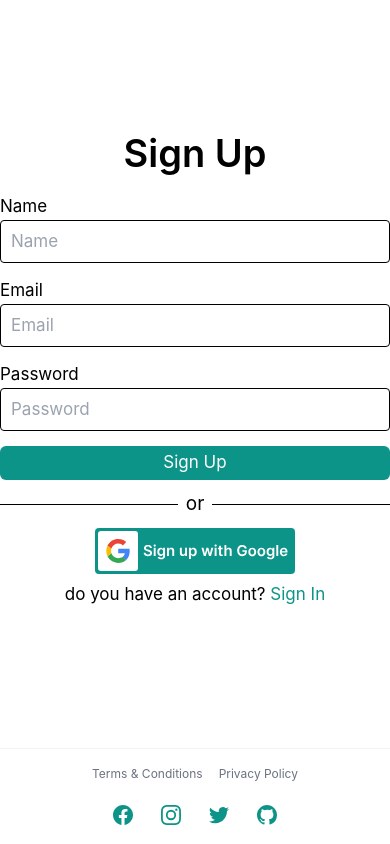
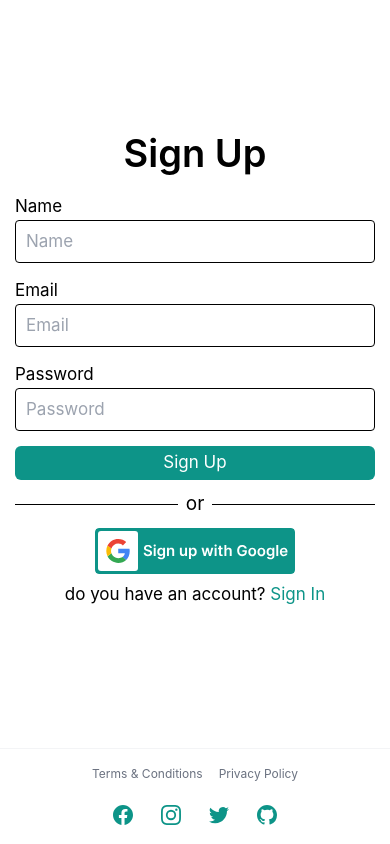
Before and after one commit to svkhrobbeck/super-todo, a React (Vite) app in the folder client/: page /sign-up in a window 390 px wide. Built offline with nearby package versions, Linux system fonts and the light colour scheme; no server answers; a web font is replaced by a local one.

Commit message:
make sign-in and sign-up pages responsive

```diff
--- a/client/src/pages/sign-in.jsx
+++ b/client/src/pages/sign-in.jsx
@@ -50,7 +50,7 @@ const SignInPage = () => {
       <Helmet>
         <title>Todo Application | Sign In</title>
       </Helmet>
-      <div className="flex flex-col justify-center items-center w-full h-screen">
+      <section className="container flex flex-col justify-center items-center w-full h-screen">
         <Form className="max-w-[480px] w-full flex flex-col" method="POST">
           <h2 className="font-semibold text-[38px] mb-3 text-center">
             Sign In
@@ -71,7 +71,10 @@ const SignInPage = () => {
           </div>
         </Form>
 
-        <button className="mb-2" onClick={() => signInWithGoogle()}>
+        <button
+          className="mb-2 rounded-[4px] overflow-hidden"
+          onClick={() => signInWithGoogle()}
+        >
           <img src={signInBtn} alt="sign-in with google" />
         </button>
 
@@ -81,7 +84,7 @@ const SignInPage = () => {
             Sign Up
           </Link>
         </p>
-      </div>
+      </section>
     </>
   );
 };
--- a/client/src/pages/sign-up.jsx
+++ b/client/src/pages/sign-up.jsx
@@ -39,7 +39,7 @@ const SignUpPage = () => {
       <Helmet>
         <title>Todo Application | Sign Up</title>
       </Helmet>
-      <div className="flex flex-col justify-center items-center w-full h-screen">
+      <section className="container flex flex-col justify-center items-center w-full h-screen">
         <Form className="max-w-[480px] w-full flex flex-col" method="POST">
           <h2 className="font-semibold text-[38px] mb-3 text-center">
             Sign Up
@@ -56,7 +56,10 @@ const SignUpPage = () => {
           </div>
         </Form>
 
-        <button className="mb-2" onClick={() => signInWithGoogle()}>
+        <button
+          className="mb-2 rounded-[4px] overflow-hidden"
+          onClick={() => signInWithGoogle()}
+        >
           <img src={signUpBtn} alt="sign-up with google" />
         </button>
 
@@ -66,7 +69,7 @@ const SignUpPage = () => {
             Sign In
           </Link>
         </p>
-      </div>
+      </section>
     </>
   );
 };
```
